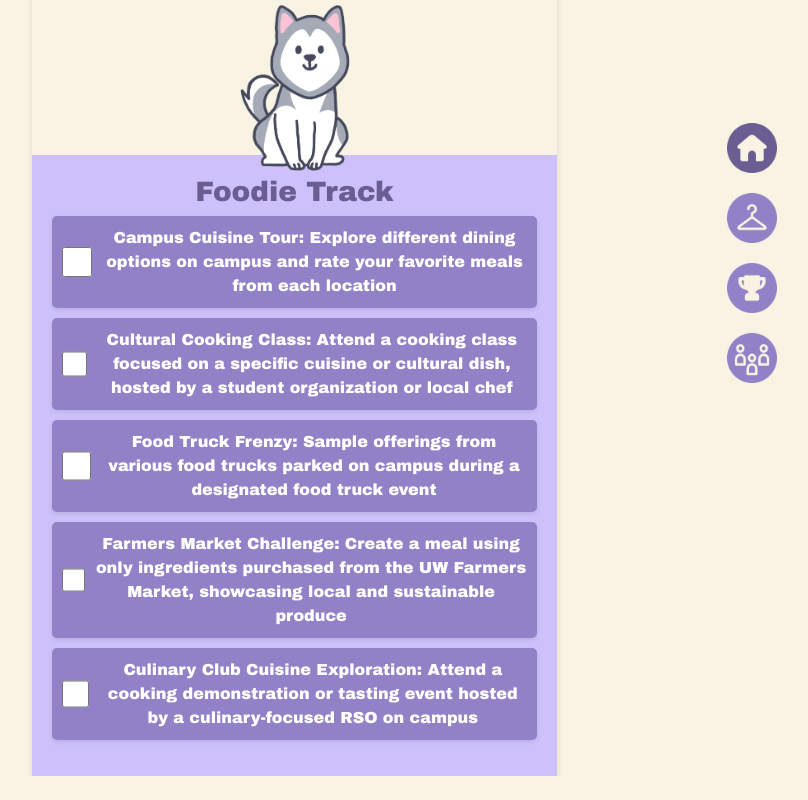
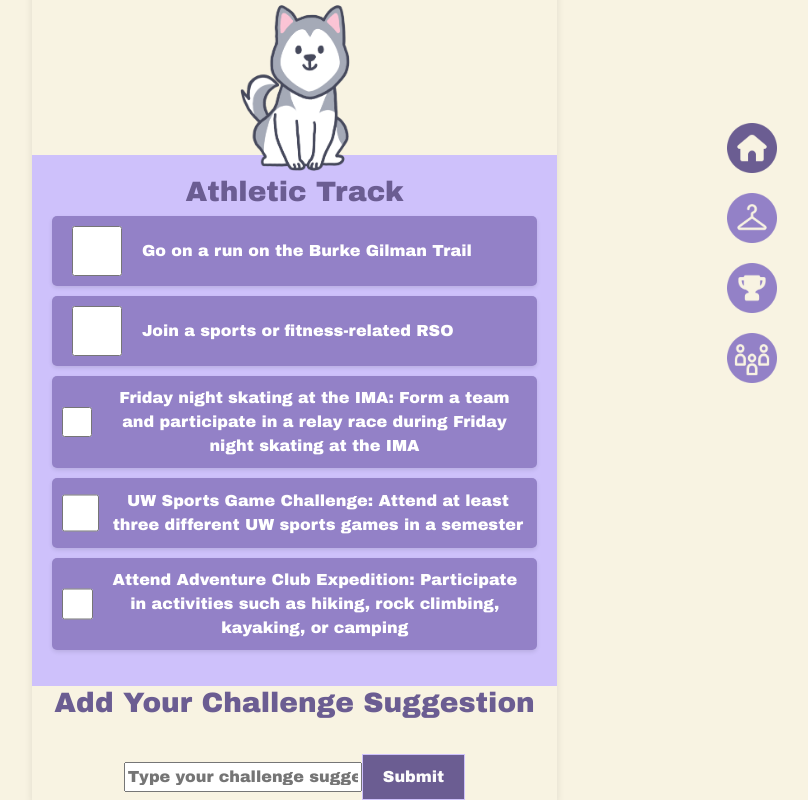
Before and after one commit to kiannabolante/huskypal, a React (Create React App) app in the folder clients/: page /foodie in a window 1280 px wide. Shown: the part 262-1062 px from the top of the page, without its empty margins (433-1241 px from the left). Before the commit the page ends 1038 px from the top, so only its background shows below. Built offline with nearby package versions, Linux system fonts and the light colour scheme.

Commit message:
added all the suggestions page

```diff
--- a/clients/src/App.js
+++ b/clients/src/App.js
@@ -19,6 +19,7 @@ import Header from "./components/Header.jsx";
 import Dashboard from "./components/Dashboard.jsx";
 import DisplayAll from "./components/DisplayAll.js";
 import AllAboutUs from "./components/AllAboutUs.jsx";
+import ComingSoon from "./components/ComingSoon.jsx";
 
 function App() {
   // hold user information
@@ -56,6 +57,7 @@ function App() {
             <Route path="/dashboard" element={<Dashboard />} />
             <Route path="/user/info" element={<DisplayAll />} />
             <Route path="/about/us" element={<AllAboutUs />} />
+            <Route path="/coming-soon" element={<ComingSoon />} />
           </Routes>
         </Router>
       </UserContext.Provider>
--- a/clients/src/components/Creative.jsx
+++ b/clients/src/components/Creative.jsx
@@ -1,7 +1,8 @@
-import React from 'react';
+import React, { useState } from 'react';
 import { Link } from 'react-router-dom'; // Import Link from react-router-dom
 import './Creative.css'
 import { useLocation } from "react-router-dom";
+import { useNavigate } from 'react-router-dom'; // Import useHistory from react-router-dom for navigation
 
 
 import activatedHome from "../images/nav-bar/activatedHome.png";
@@ -15,14 +16,38 @@ import tennisBall from '../images/athletic-rewards/tennisBall.png';
 import basketBall from '../images/athletic-rewards/basketBall.png';
 import tennisRacket from '../images/athletic-rewards/tennisRacket.png';
 import basketBallHoop from '../images/athletic-rewards/basketBallHoop.png';
-// useEffect with dependency on loggedInUser
-
 
 function Creative() {
 
+  const navigate = useNavigate(); // Correct usage
   // Use useLocation hook to access location state
   const location = useLocation();
   const selectedItem = location.state ? location.state.selectedItem : null;
+
+  const [suggestion, setSuggestion] = useState('');
+  // const history = useHistory(); // Use useHistory hook for navigation
+
+  const handleSuggestionChange = (event) => {
+    setSuggestion(event.target.value);
+  };
+
+  const handleSubmit = (event) => {
+    console.log("Form submitted");
+    event.preventDefault();
+    if (!suggestion.trim()) {
+      console.log("Empty suggestion, not saving");
+      return; // Don't proceed if the suggestion is empty
+    }
+
+    // Assuming 'suggestions' is the key where you want to save your suggestions
+    const storedSuggestions = JSON.parse(localStorage.getItem('suggestions')) || [];
+    const newSuggestions = [...storedSuggestions, suggestion];
+    localStorage.setItem('suggestions', JSON.stringify(newSuggestions));
+    setSuggestion(''); // Reset suggestion input
+    // Inside your handleSubmit function, just before navigate
+    navigate('/coming-soon', { state: { fromSubmission: true } });
+  };
+
   return (
     <div className="track-container">
       <header className="header">
@@ -32,8 +57,8 @@ function Creative() {
       <div className="profile">
         <h3>Dubs</h3>
       </div>
-      <div className="avatar">
-        <img src={huskyAvatar} alt="husky" />
+      <div className = "avatar">
+      <img src={huskyAvatar} alt="husky"/>
       <div className="selected-item">
                 {/* Display the selected item's image if selectedItem exists */}
                 {selectedItem && <img src={selectedItem.image} alt="selected item" />}
@@ -46,11 +71,11 @@ function Creative() {
         </div>
         <ul className="activities">
           {/* Added checkboxes before each list item */}
-          <li className="completed"><input type="checkbox" /> UW Photography Challenge: Capture and share a series of photographs that depict the diversity and beauty of UW campus life</li>
+          <li className="completed"><input type="checkbox"/> UW Photography Challenge: Capture and share a series of photographs that depict the diversity and beauty of UW campus life</li>
           <li><input type="checkbox" />Artistic Exploration: Create a piece of art inspired by a specific location on campus or a notable UW landmark</li>
           <li><input type="checkbox" />UW Campus Sketchbook Project: Create a sketchbook dedicated to capturing the essence of UW campus life through drawings, doodles, and sketches</li>
           <li><input type="checkbox" />RSO Showcase Experience: Attend a showcase such as a dance recital, theater production, or musical concert</li>
-          <li><input type="checkbox" />Spoken Word Night: Participate in a spoken word poetry event at a local café or on campus </li>
+          <li><input type="checkbox" />Spoken Word Night: Participate in a spoken word poetry event at a local cafÃ© or on campus </li>
         </ul>
       </div>
 
@@ -93,6 +118,20 @@ function Creative() {
               </Link>
         </div>
       </section>
+
+      <div className="suggestion-box">
+        <h3>Add Your Challenge Suggestion</h3>
+        <form onSubmit={handleSubmit}>
+          <input
+            type="text"
+            value={suggestion}
+            onChange={handleSuggestionChange}
+            placeholder="Type your challenge suggestion here..."
+            className="suggestion-input"
+          />
+          <button type="submit" className="submit-button">Submit</button>
+        </form>
+      </div>
     </div>
 
   );
--- a/clients/src/components/Foodie.jsx
+++ b/clients/src/components/Foodie.jsx
@@ -1,7 +1,8 @@
-import React from 'react';
+import React, {useState} from 'react';
 import { Link } from 'react-router-dom'; // Import Link from react-router-dom
-import './Creative.css'
+import './DubsTrack.css'; // Assuming your CSS file is named DubsTrack.css
 import { useLocation } from "react-router-dom";
+import { useNavigate } from 'react-router-dom'; // Import useHistory from react-router-dom for navigation
 
 
 import activatedHome from "../images/nav-bar/activatedHome.png";
@@ -16,11 +17,37 @@ import basketBall from '../images/athletic-rewards/basketBall.png';
 import tennisRacket from '../images/athletic-rewards/tennisRacket.png';
 import basketBallHoop from '../images/athletic-rewards/basketBallHoop.png';
 
-function Foodie() {
+function DubsTrack() {
 
     // Use useLocation hook to access location state
     const location = useLocation();
+    const navigate = useNavigate(); // Correct usage
     const selectedItem = location.state ? location.state.selectedItem : null;
+    const [suggestion, setSuggestion] = useState('');
+    // const history = useHistory(); // Use useHistory hook for navigation
+
+    const handleSuggestionChange = (event) => {
+      setSuggestion(event.target.value);
+    };
+
+    const handleSubmit = (event) => {
+      console.log("Form submitted");
+      event.preventDefault();
+      if (!suggestion.trim()) {
+        console.log("Empty suggestion, not saving");
+        return; // Don't proceed if the suggestion is empty
+      }
+
+      // Assuming 'suggestions' is the key where you want to save your suggestions
+      const storedSuggestions = JSON.parse(localStorage.getItem('suggestions')) || [];
+      const newSuggestions = [...storedSuggestions, suggestion];
+      localStorage.setItem('suggestions', JSON.stringify(newSuggestions));
+      setSuggestion(''); // Reset suggestion input
+      // Inside your handleSubmit function, just before navigate
+      navigate('/coming-soon', { state: { fromSubmission: true } });
+    };
+
+
   return (
     <div className="track-container">
       <header className="header">
@@ -40,15 +67,15 @@ function Foodie() {
 
       <div className='floor-content'>
         <div className="track-title">
-          <h3>Foodie Track</h3>
+          <h3>Athletic Track</h3>
         </div>
         <ul className="activities">
           {/* Added checkboxes before each list item */}
-          <li className="completed"><input type="checkbox"/>Campus Cuisine Tour: Explore different dining options on campus and rate your favorite meals from each location</li>
-          <li><input type="checkbox" />Cultural Cooking Class: Attend a cooking class focused on a specific cuisine or cultural dish, hosted by a student organization or local chef</li>
-          <li><input type="checkbox" />Food Truck Frenzy: Sample offerings from various food trucks parked on campus during a designated food truck event</li>
-          <li><input type="checkbox" />Farmers Market Challenge: Create a meal using only ingredients purchased from the UW Farmers Market, showcasing local and sustainable produce</li>
-          <li><input type="checkbox" />Culinary Club Cuisine Exploration: Attend a cooking demonstration or tasting event hosted by a culinary-focused RSO on campus</li>
+          <li className="completed"><input type="checkbox"/>Go on a run on the Burke Gilman Trail</li>
+          <li><input type="checkbox" />Join a sports or fitness-related RSO</li>
+          <li><input type="checkbox" />Friday night skating at the IMA:  Form a team and participate in a relay race during Friday night skating at the IMA</li>
+          <li><input type="checkbox" />UW Sports Game Challenge: Attend at least three different UW sports games in a semester</li>
+          <li><input type="checkbox" />Attend Adventure Club Expedition: Participate in activities such as hiking, rock climbing, kayaking, or camping</li>
         </ul>
       </div>
 
@@ -91,9 +118,23 @@ function Foodie() {
               </Link>
         </div>
       </section>
+
+      <div className="suggestion-box">
+        <h3>Add Your Challenge Suggestion</h3>
+        <form onSubmit={handleSubmit}>
+          <input
+            type="text"
+            value={suggestion}
+            onChange={handleSuggestionChange}
+            placeholder="Type your challenge suggestion here..."
+            className="suggestion-input"
+          />
+          <button type="submit" className="submit-button">Submit</button>
+        </form>
+      </div>
     </div>
 
   );
 }
 
-export default Foodie;
+export default DubsTrack;
--- a/clients/src/components/Studious.jsx
+++ b/clients/src/components/Studious.jsx
@@ -1,7 +1,8 @@
-import React from 'react';
+import React, { useState } from 'react';
 import { Link } from 'react-router-dom'; // Import Link from react-router-dom
 import './Creative.css'
 import { useLocation } from "react-router-dom";
+import { useNavigate } from 'react-router-dom';
 
 
 import activatedHome from "../images/nav-bar/activatedHome.png";
@@ -17,10 +18,35 @@ import tennisRacket from '../images/athletic-rewards/tennisRacket.png';
 import basketBallHoop from '../images/athletic-rewards/basketBallHoop.png';
 
 function Studious() {
+  const navigate = useNavigate(); // Correct usage
+  // Use useLocation hook to access location state
+  const location = useLocation();
+  const selectedItem = location.state ? location.state.selectedItem : null;
 
-    // Use useLocation hook to access location state
-    const location = useLocation();
-    const selectedItem = location.state ? location.state.selectedItem : null;
+  const [suggestion, setSuggestion] = useState('');
+  // const history = useHistory(); // Use useHistory hook for navigation
+
+  const handleSuggestionChange = (event) => {
+    setSuggestion(event.target.value);
+  };
+
+  const handleSubmit = (event) => {
+    console.log("Form submitted");
+    event.preventDefault();
+    if (!suggestion.trim()) {
+      console.log("Empty suggestion, not saving");
+      return; // Don't proceed if the suggestion is empty
+    }
+
+    // Assuming 'suggestions' is the key where you want to save your suggestions
+    const storedSuggestions = JSON.parse(localStorage.getItem('suggestions')) || [];
+    const newSuggestions = [...storedSuggestions, suggestion];
+    localStorage.setItem('suggestions', JSON.stringify(newSuggestions));
+    setSuggestion(''); // Reset suggestion input
+    // Inside your handleSubmit function, just before navigate
+    navigate('/coming-soon', { state: { fromSubmission: true } });
+  };
+
   return (
     <div className="track-container">
       <header className="header">
@@ -91,6 +117,20 @@ function Studious() {
               </Link>
         </div>
       </section>
+
+      <div className="suggestion-box">
+        <h3>Add Your Challenge Suggestion</h3>
+        <form onSubmit={handleSubmit}>
+          <input
+            type="text"
+            value={suggestion}
+            onChange={handleSuggestionChange}
+            placeholder="Type your challenge suggestion here..."
+            className="suggestion-input"
+          />
+          <button type="submit" className="submit-button">Submit</button>
+        </form>
+      </div>
     </div>
 
   );
```
Also changed, not shown: clients/src/components/ComingSoon.css (added, +60 -0 lines), clients/src/components/ComingSoon.jsx (added, +94 -0 lines), clients/src/components/Homepage.css (+5 -6 lines), 2 other files (tests, documents, lock files or other folders). Lines whose indentation alone changed are shown as unchanged.
